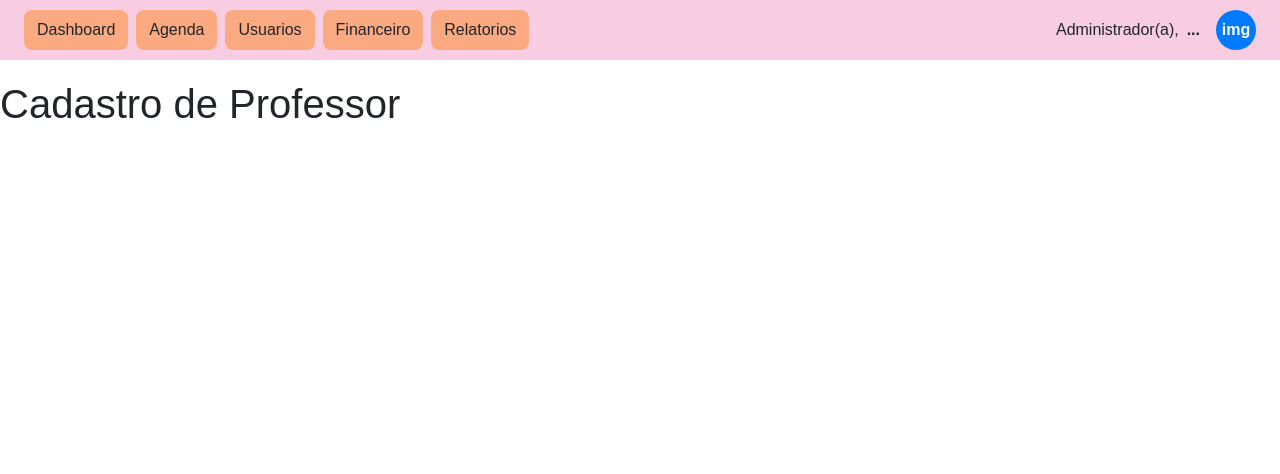
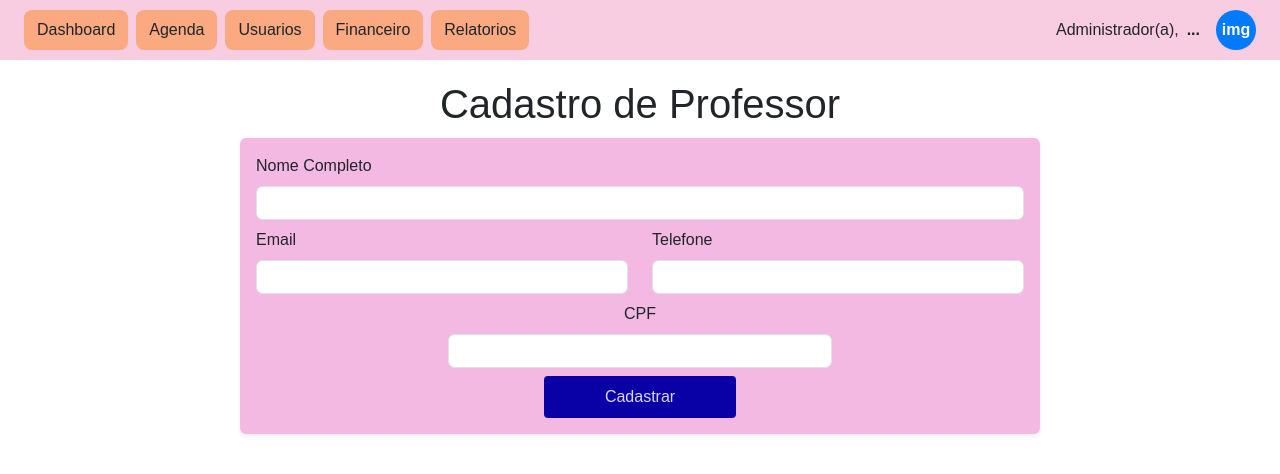
Before and after one commit to Ailton-guedes/Projeto-Personal-Kids, a React (Vite) app in the folder frontend/: page /usuarios/cadastro-de-professor in a window 1280 px wide. Shown: the top 474 px of the page. Built offline with nearby package versions, Linux system fonts and the light colour scheme.

Commit message:
ajuste tela de professor

```diff
--- a/frontend/package.json
+++ b/frontend/package.json
@@ -27,6 +27,6 @@
     "eslint-plugin-react-hooks": "^5.1.0",
     "eslint-plugin-react-refresh": "^0.4.19",
     "globals": "^15.15.0",
-    "vite": "^6.2.3"
+    "vite": "^6.2.6"
   }
 }
--- a/frontend/src/pages/administrator/CadastroProfessor/index.jsx
+++ b/frontend/src/pages/administrator/CadastroProfessor/index.jsx
@@ -1,7 +1,56 @@
 const CadastroProfessor = () => {
     return (
-        <div>
-            <h1>Cadastro de Professor</h1>
+        <div className="container">
+            <h1 className="text-center text-dark mt-2">Cadastro de Professor</h1>
+            <form
+                className="p-3 rounded shadow-sm"
+                style={{
+                    backgroundColor: '#f3b9e3',
+                    maxWidth: '800px',
+                    margin: '10px auto',
+                    fontFamily: 'Arial, Helvetica, sans-serif'
+                }}
+            >
+                <div className="mb-2">
+                    <label htmlFor="nome" className="form-label" style={{ fontSize: '16px' }}>Nome Completo</label>
+                    <input type="text" id="nome" name="nome" className="form-control py-1" required />
+                </div>
+
+                {/* Email e Telefone lado a lado */}
+                <div className="row mb-2">
+                    <div className="col-md-6">
+                        <label htmlFor="email" className="form-label" style={{ fontSize: '16px' }}>Email</label>
+                        <input type="email" id="email" name="email" className="form-control py-1" required />
+                    </div>
+                    <div className="col-md-6">
+                        <label htmlFor="telefone" className="form-label" style={{ fontSize: '16px' }}>Telefone</label>
+                        <input type="text" id="telefone" name="telefone" className="form-control py-1" required />
+                    </div>
+                </div>
+
+                {/* CPF */}
+                <div className="mb-2 text-center">
+                    <label htmlFor="cpf" className="form-label" style={{  fontSize: '16px' }}>CPF</label>
+                    <input type="text" id="cpf" name="cpf" className="form-control py-1 w-50 mx-auto" required />
+                </div>
+
+                <div className="text-center">
+                    <button
+                        type="submit"
+                        className="btn"
+                        style={{
+                            backgroundColor: 'rgb(9, 1, 166)',
+                            color: 'rgb(221, 214, 238)',
+                            padding: '8px 16px',
+                            borderRadius: '4px',
+                            fontSize: '16px',
+                            width: '25%',
+                        }}
+                    >
+                        Cadastrar
+                    </button>
+                </div>
+            </form>
         </div>
     );
 };
```
Also changed, not shown: 1 other file (tests, documents, lock files or other folders).
